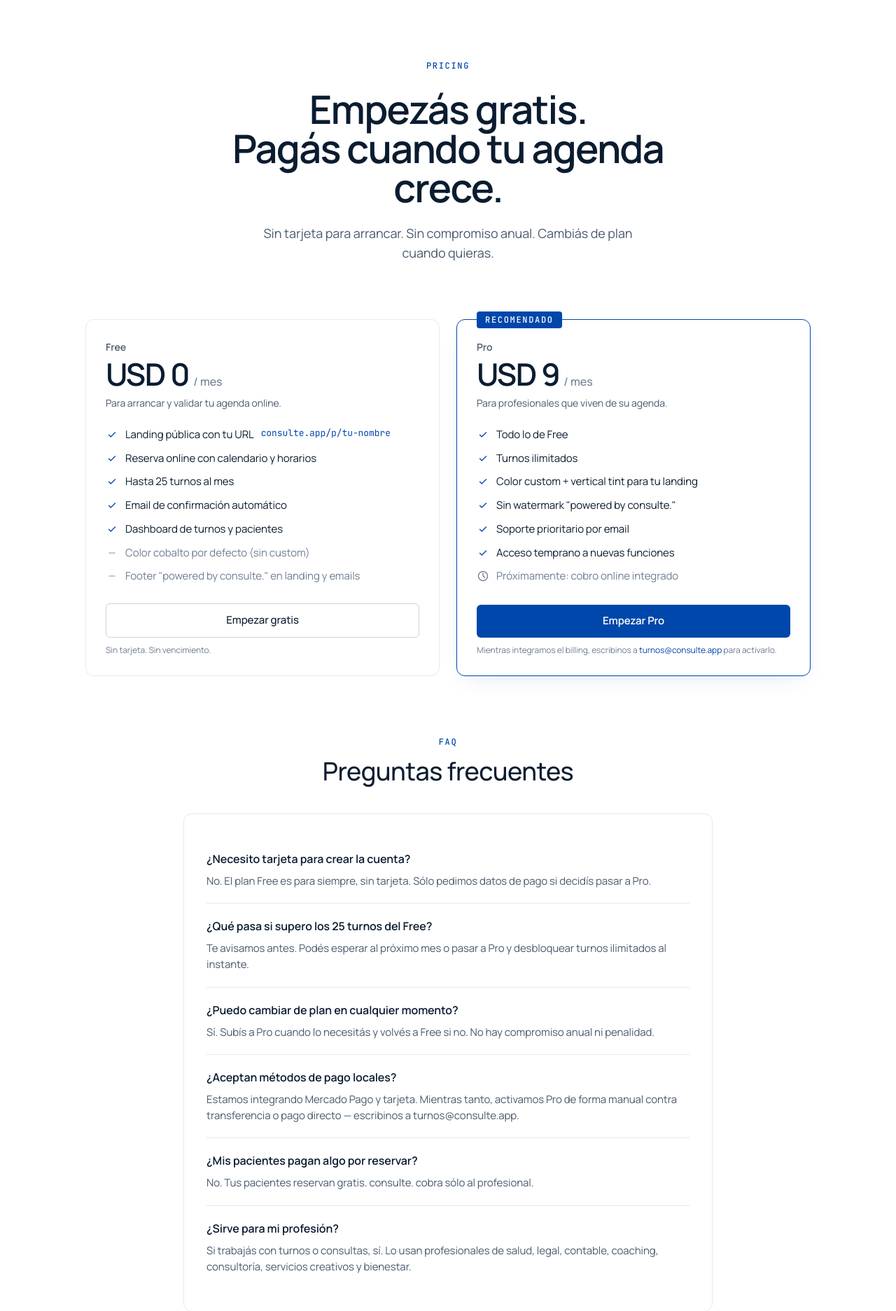
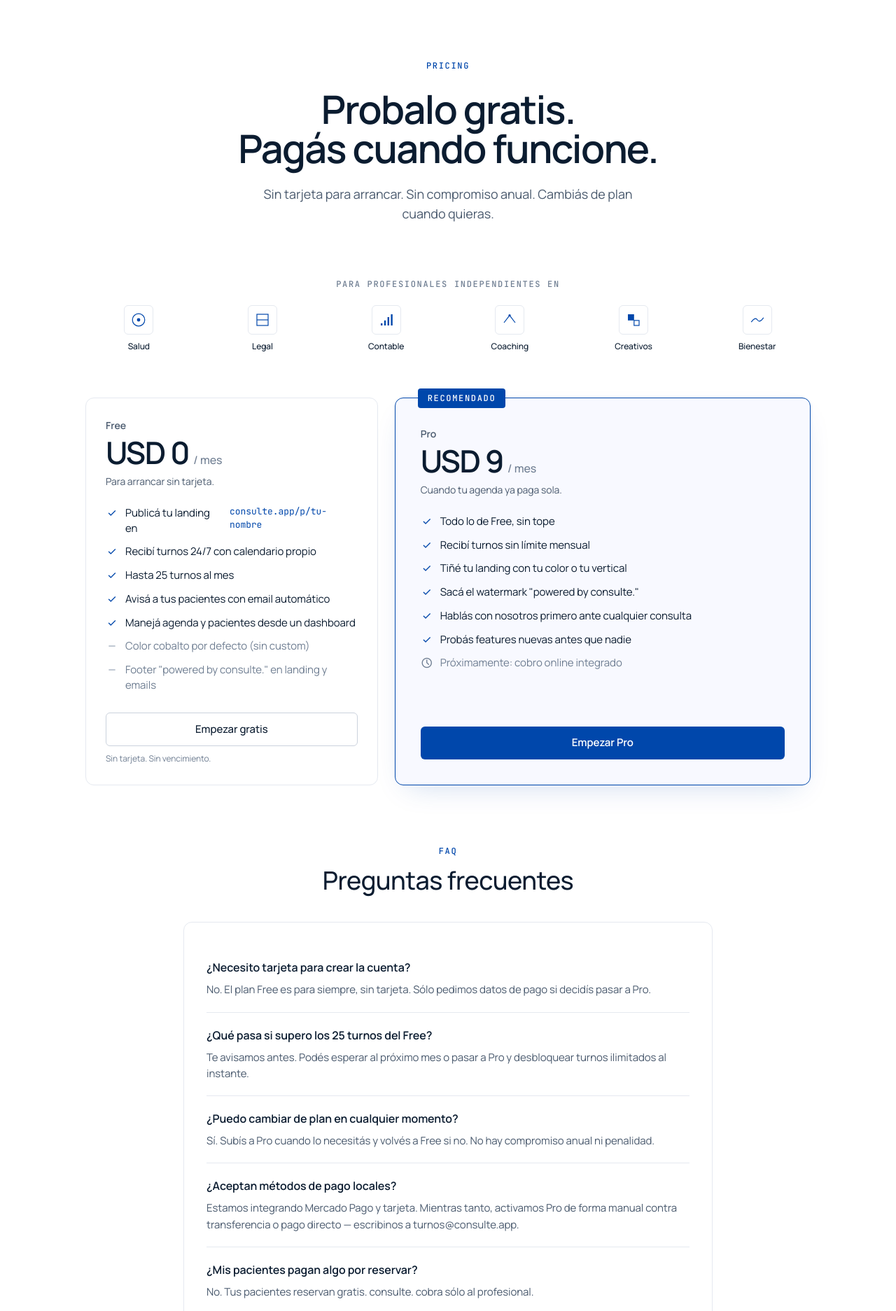
Before and after one commit to ggaray99/labs, a Django app: page /pricing/ in a window 1280 px wide. Shown: the part 82-1955 px from the top of the page at 70% size. Run offline with Django 5.2, Linux system fonts and the light colour scheme; some libraries are stand-ins or nearby versions.

Commit message:
Tighten pricing page hierarchy, copy and trust signal
Pro card now spans 7/12 with bg-tint surface and elevated shadow so it
dominates the eye. Free drops to 5/12. Badge anchors to the card's top
edge instead of floating. Copy rewritten with verbs ("Recibí turnos
24/7", "Tiñé tu landing"...) and headline/taglines made more direct.
Vertical-icon strip lands between hero and cards to legitimize the
horizontal target before the price is read.

Co-Authored-By: Claude Opus 4.7 <noreply@anthropic.com>

```diff
--- a/templates/core/pricing.html
+++ b/templates/core/pricing.html
@@ -67,8 +67,10 @@
 
   /* Plan cards */
   .clinical .plan { background: var(--paper); border: 1px solid var(--slate-100); border-radius: 12px; padding: 28px; display: flex; flex-direction: column; height: 100%; }
-  .clinical .plan-pro { border: 1px solid var(--cobalt); position: relative; box-shadow: 0 12px 32px -16px rgba(0,71,171,.18); }
-  .clinical .plan-badge { position: absolute; top: -12px; left: 28px; background: var(--cobalt); padding: 6px 12px; border-radius: 4px; }
+  .clinical .plan-pro { background: var(--bg-tint); border: 1px solid var(--cobalt); position: relative; box-shadow: 0 16px 40px -18px rgba(0,71,171,.22); padding: 36px 32px 32px 32px; }
+  .clinical .plan-badge { position: absolute; top: 0; left: 32px; transform: translateY(-50%); background: var(--cobalt); padding: 8px 14px; border-radius: 4px; }
+  .clinical .plan-badge .label-mono-white { font-size: 12px; letter-spacing: 0.16em; }
+  @media (min-width: 768px) { .clinical .plan-pro { padding: 40px 36px 36px 36px; } }
   .clinical .plan-name { font-family: 'Manrope'; font-weight: 600; font-size: 14px; letter-spacing: 0; color: var(--slate-500); margin-bottom: 6px; }
   .clinical .plan-price { font-family: 'Manrope'; font-weight: 600; font-size: 44px; line-height: 1; letter-spacing: -0.03em; color: var(--ink); }
   .clinical .plan-price-unit { font-family: 'Manrope'; font-weight: 500; font-size: 16px; color: var(--slate-400); margin-left: 6px; letter-spacing: 0; }
@@ -152,29 +154,74 @@
     <section class="max-w-[1440px] mx-auto px-4 sm:px-8 lg:px-14 py-12 sm:py-20">
       <div class="max-w-3xl mx-auto text-center reveal">
         <span class="label-mono">Pricing</span>
-        <h1 class="display-xl mt-5 sm:mt-6">Empezás gratis.<br>Pagás cuando tu agenda crece.</h1>
+        <h1 class="display-xl mt-5 sm:mt-6">Probalo gratis.<br>Pagás cuando funcione.</h1>
         <p class="body-lg mt-5 sm:mt-6 max-w-[560px] mx-auto">Sin tarjeta para arrancar. Sin compromiso anual. Cambiás de plan cuando quieras.</p>
+      </div>
+    </section>
+
+    <!-- TRUST STRIP -->
+    <section class="max-w-[1100px] mx-auto px-4 sm:px-8 pb-12 sm:pb-16">
+      <div class="reveal">
+        <div class="text-center label-mono-slate mb-6">Para profesionales independientes en</div>
+        <div class="grid grid-cols-3 md:grid-cols-6 gap-4 sm:gap-6">
+          <div class="text-center">
+            <div class="mx-auto flex items-center justify-center" style="width:42px;height:42px;background:var(--paper);border:1px solid var(--slate-100);border-radius:6px;color:var(--cobalt);">
+              <svg width="60%" viewBox="0 0 60 60" aria-hidden="true"><circle cx="30" cy="30" r="22" fill="none" stroke="currentColor" stroke-width="3"/><circle cx="30" cy="30" r="6" fill="currentColor"/></svg>
+            </div>
+            <div style="font-size:12px;margin-top:8px;color:var(--ink);font-weight:500;">Salud</div>
+          </div>
+          <div class="text-center">
+            <div class="mx-auto flex items-center justify-center" style="width:42px;height:42px;background:var(--paper);border:1px solid var(--slate-100);border-radius:6px;color:var(--cobalt);">
+              <svg width="60%" viewBox="0 0 60 60" aria-hidden="true"><rect x="10" y="10" width="40" height="40" fill="none" stroke="currentColor" stroke-width="3"/><line x1="10" y1="30" x2="50" y2="30" stroke="currentColor" stroke-width="3"/></svg>
+            </div>
+            <div style="font-size:12px;margin-top:8px;color:var(--ink);font-weight:500;">Legal</div>
+          </div>
+          <div class="text-center">
+            <div class="mx-auto flex items-center justify-center" style="width:42px;height:42px;background:var(--paper);border:1px solid var(--slate-100);border-radius:6px;color:var(--cobalt);">
+              <svg width="60%" viewBox="0 0 60 60" aria-hidden="true"><rect x="10" y="42" width="6" height="8" fill="currentColor"/><rect x="22" y="32" width="6" height="18" fill="currentColor"/><rect x="34" y="20" width="6" height="30" fill="currentColor"/><rect x="46" y="10" width="6" height="40" fill="currentColor"/></svg>
+            </div>
+            <div style="font-size:12px;margin-top:8px;color:var(--ink);font-weight:500;">Contable</div>
+          </div>
+          <div class="text-center">
+            <div class="mx-auto flex items-center justify-center" style="width:42px;height:42px;background:var(--paper);border:1px solid var(--slate-100);border-radius:6px;color:var(--cobalt);">
+              <svg width="60%" viewBox="0 0 60 60" aria-hidden="true"><path d="M10 40 L30 14 L50 40" fill="none" stroke="currentColor" stroke-width="3"/><circle cx="30" cy="14" r="4" fill="currentColor"/></svg>
+            </div>
+            <div style="font-size:12px;margin-top:8px;color:var(--ink);font-weight:500;">Coaching</div>
+          </div>
+          <div class="text-center">
+            <div class="mx-auto flex items-center justify-center" style="width:42px;height:42px;background:var(--paper);border:1px solid var(--slate-100);border-radius:6px;color:var(--cobalt);">
+              <svg width="60%" viewBox="0 0 60 60" aria-hidden="true"><rect x="10" y="10" width="22" height="22" fill="currentColor"/><rect x="32" y="32" width="18" height="18" fill="none" stroke="currentColor" stroke-width="3"/></svg>
+            </div>
+            <div style="font-size:12px;margin-top:8px;color:var(--ink);font-weight:500;">Creativos</div>
+          </div>
+          <div class="text-center">
+            <div class="mx-auto flex items-center justify-center" style="width:42px;height:42px;background:var(--paper);border:1px solid var(--slate-100);border-radius:6px;color:var(--cobalt);">
+              <svg width="60%" viewBox="0 0 60 60" aria-hidden="true"><path d="M8 38 Q22 18 30 30 T52 22" fill="none" stroke="currentColor" stroke-width="3"/></svg>
+            </div>
+            <div style="font-size:12px;margin-top:8px;color:var(--ink);font-weight:500;">Bienestar</div>
+          </div>
+        </div>
       </div>
     </section>
 
     <!-- PLANES -->
     <section class="max-w-[1100px] mx-auto px-4 sm:px-8 pb-12 sm:pb-20">
-      <div class="grid grid-cols-1 md:grid-cols-2 gap-5 sm:gap-6 items-stretch">
+      <div class="grid grid-cols-1 md:grid-cols-12 gap-5 sm:gap-6 items-stretch">
 
         <!-- FREE -->
-        <article class="plan reveal">
+        <article class="plan reveal md:col-span-5">
           <div class="plan-name">Free</div>
           <div class="flex items-baseline">
             <span class="plan-price">USD 0</span>
             <span class="plan-price-unit">/ mes</span>
           </div>
-          <p class="plan-tagline">Para arrancar y validar tu agenda online.</p>
+          <p class="plan-tagline">Para arrancar sin tarjeta.</p>
           <ul class="plan-features">
-            <li><span class="feat-icon"><span class="material-symbols-outlined" style="font-size:18px;">check</span></span> Landing pública con tu URL <code style="font-family:'JetBrains Mono',monospace;font-size:13px;color:var(--cobalt);">consulte.app/p/tu-nombre</code></li>
-            <li><span class="feat-icon"><span class="material-symbols-outlined" style="font-size:18px;">check</span></span> Reserva online con calendario y horarios</li>
+            <li><span class="feat-icon"><span class="material-symbols-outlined" style="font-size:18px;">check</span></span> Publicá tu landing en <code style="font-family:'JetBrains Mono',monospace;font-size:13px;color:var(--cobalt);">consulte.app/p/tu-nombre</code></li>
+            <li><span class="feat-icon"><span class="material-symbols-outlined" style="font-size:18px;">check</span></span> Recibí turnos 24/7 con calendario propio</li>
             <li><span class="feat-icon"><span class="material-symbols-outlined" style="font-size:18px;">check</span></span> Hasta 25 turnos al mes</li>
-            <li><span class="feat-icon"><span class="material-symbols-outlined" style="font-size:18px;">check</span></span> Email de confirmación automático</li>
-            <li><span class="feat-icon"><span class="material-symbols-outlined" style="font-size:18px;">check</span></span> Dashboard de turnos y pacientes</li>
+            <li><span class="feat-icon"><span class="material-symbols-outlined" style="font-size:18px;">check</span></span> Avisá a tus pacientes con email automático</li>
+            <li><span class="feat-icon"><span class="material-symbols-outlined" style="font-size:18px;">check</span></span> Manejá agenda y pacientes desde un dashboard</li>
             <li class="feat-muted"><span class="feat-icon feat-icon-muted"><span class="material-symbols-outlined" style="font-size:18px;">remove</span></span> Color cobalto por defecto (sin custom)</li>
             <li class="feat-muted"><span class="feat-icon feat-icon-muted"><span class="material-symbols-outlined" style="font-size:18px;">remove</span></span> Footer "powered by consulte." en landing y emails</li>
           </ul>
@@ -189,21 +236,21 @@
         </article>
 
         <!-- PRO -->
-        <article class="plan plan-pro reveal">
+        <article class="plan plan-pro reveal md:col-span-7">
           <span class="plan-badge label-mono-white">RECOMENDADO</span>
           <div class="plan-name">Pro</div>
           <div class="flex items-baseline">
             <span class="plan-price">USD 9</span>
             <span class="plan-price-unit">/ mes</span>
           </div>
-          <p class="plan-tagline">Para profesionales que viven de su agenda.</p>
+          <p class="plan-tagline">Cuando tu agenda ya paga sola.</p>
           <ul class="plan-features">
-            <li><span class="feat-icon"><span class="material-symbols-outlined" style="font-size:18px;">check</span></span> Todo lo de Free</li>
-            <li><span class="feat-icon"><span class="material-symbols-outlined" style="font-size:18px;">check</span></span> Turnos ilimitados</li>
-            <li><span class="feat-icon"><span class="material-symbols-outlined" style="font-size:18px;">check</span></span> Color custom + vertical tint para tu landing</li>
-            <li><span class="feat-icon"><span class="material-symbols-outlined" style="font-size:18px;">check</span></span> Sin watermark "powered by consulte."</li>
-            <li><span class="feat-icon"><span class="material-symbols-outlined" style="font-size:18px;">check</span></span> Soporte prioritario por email</li>
-            <li><span class="feat-icon"><span class="material-symbols-outlined" style="font-size:18px;">check</span></span> Acceso temprano a nuevas funciones</li>
+            <li><span class="feat-icon"><span class="material-symbols-outlined" style="font-size:18px;">check</span></span> Todo lo de Free, sin tope</li>
+            <li><span class="feat-icon"><span class="material-symbols-outlined" style="font-size:18px;">check</span></span> Recibí turnos sin límite mensual</li>
+            <li><span class="feat-icon"><span class="material-symbols-outlined" style="font-size:18px;">check</span></span> Tiñé tu landing con tu color o tu vertical</li>
+            <li><span class="feat-icon"><span class="material-symbols-outlined" style="font-size:18px;">check</span></span> Sacá el watermark "powered by consulte."</li>
+            <li><span class="feat-icon"><span class="material-symbols-outlined" style="font-size:18px;">check</span></span> Hablás con nosotros primero ante cualquier consulta</li>
+            <li><span class="feat-icon"><span class="material-symbols-outlined" style="font-size:18px;">check</span></span> Probás features nuevas antes que nadie</li>
             <li class="feat-muted"><span class="feat-icon"><span class="material-symbols-outlined" style="font-size:18px;color:var(--slate-400);">schedule</span></span> Próximamente: cobro online integrado</li>
           </ul>
           <div class="plan-cta">
@@ -212,7 +259,6 @@
             {% else %}
               <a href="{% url 'setup' %}" class="btn-primary btn-full">Empezar Pro</a>
             {% endif %}
-            <p class="plan-fineprint">Mientras integramos el billing, escribinos a <a href="mailto:turnos@consulte.app" style="color:var(--cobalt);">turnos@consulte.app</a> para activarlo.</p>
           </div>
         </article>
 
```
